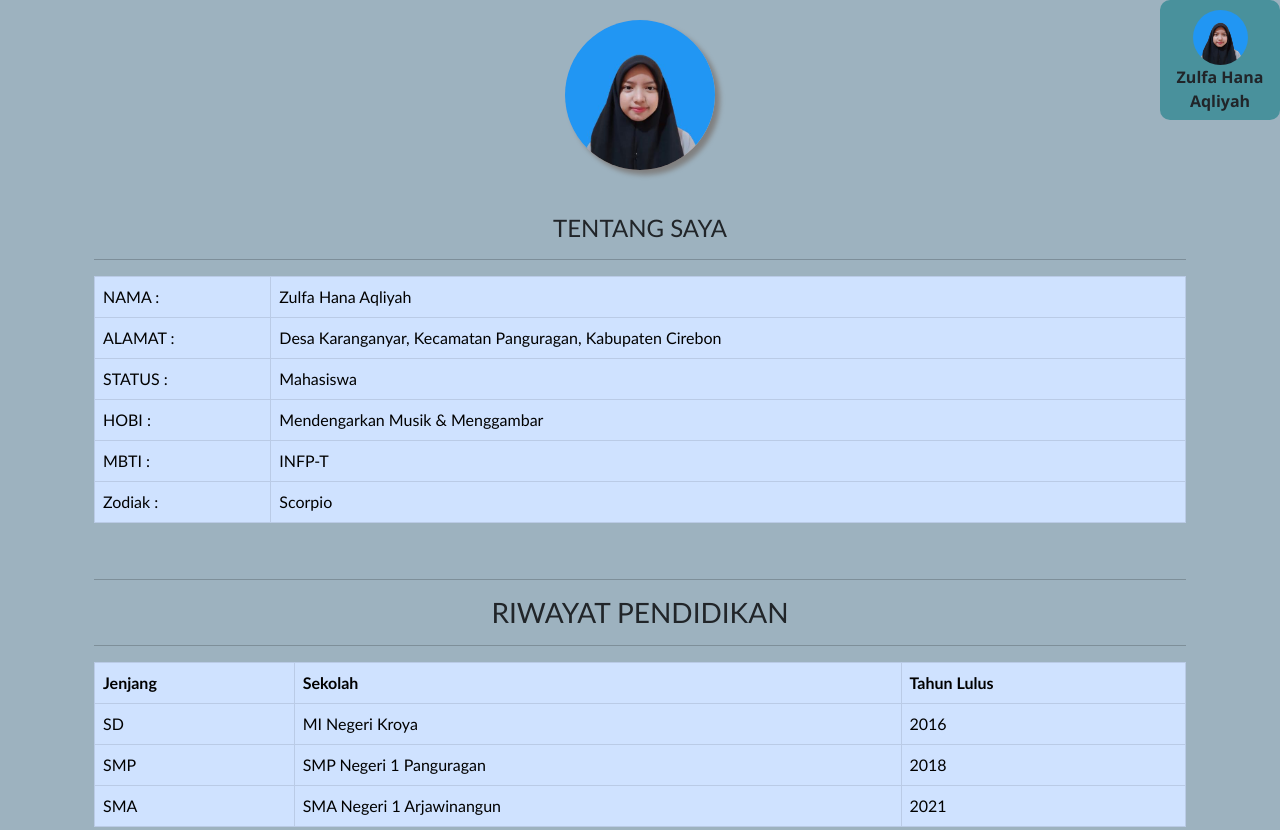
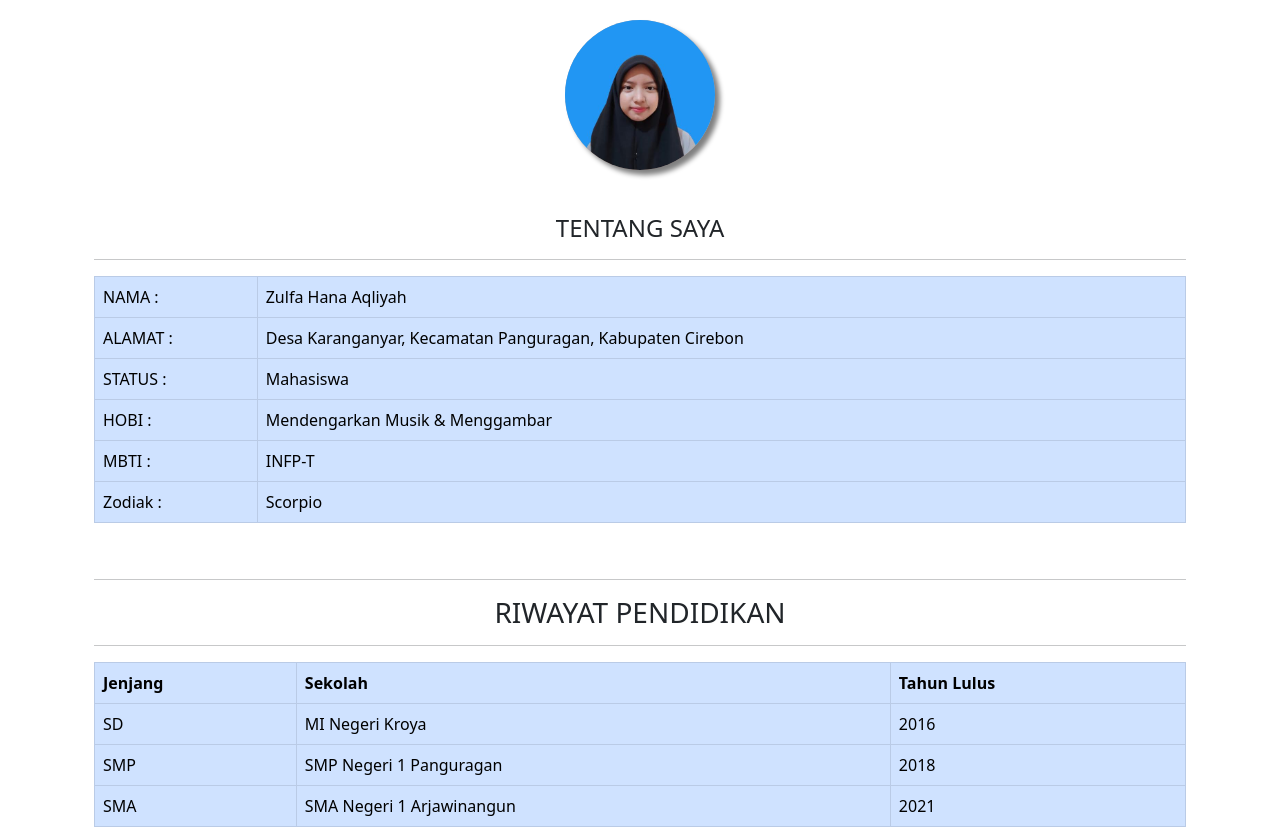
Before and after one commit to ZhanaAql/ZhanaAql.github.io, a plain HTML site: page index.html in a window 1280 px wide. Shown: the top 830 px of the page. Drawn offline with Linux system fonts and the light colour scheme.

Commit message:
Update index.html

```diff
--- a/index.html
+++ b/index.html
@@ -8,11 +8,6 @@
     <link rel="stylesheet" href="css/bootstrap.min.css">
     <title>CV Online</title>
 </head>
-<link rel="stylesheet" href="css/style.css">
-    <div class="blok_foto">
-        <img src="img/hana.jpeg" class="paten" />
-        <div class="blok-foto">Zulfa Hana Aqliyah</div>
-      </div>
 <body class="container">
         <div class="container">
           <div class="text-center">
```
